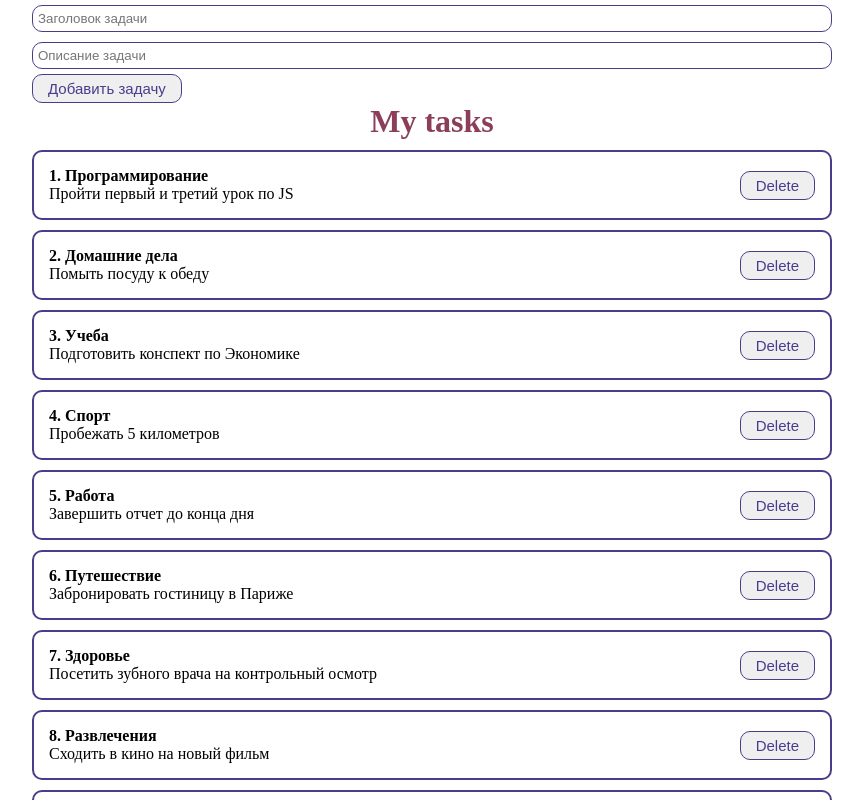
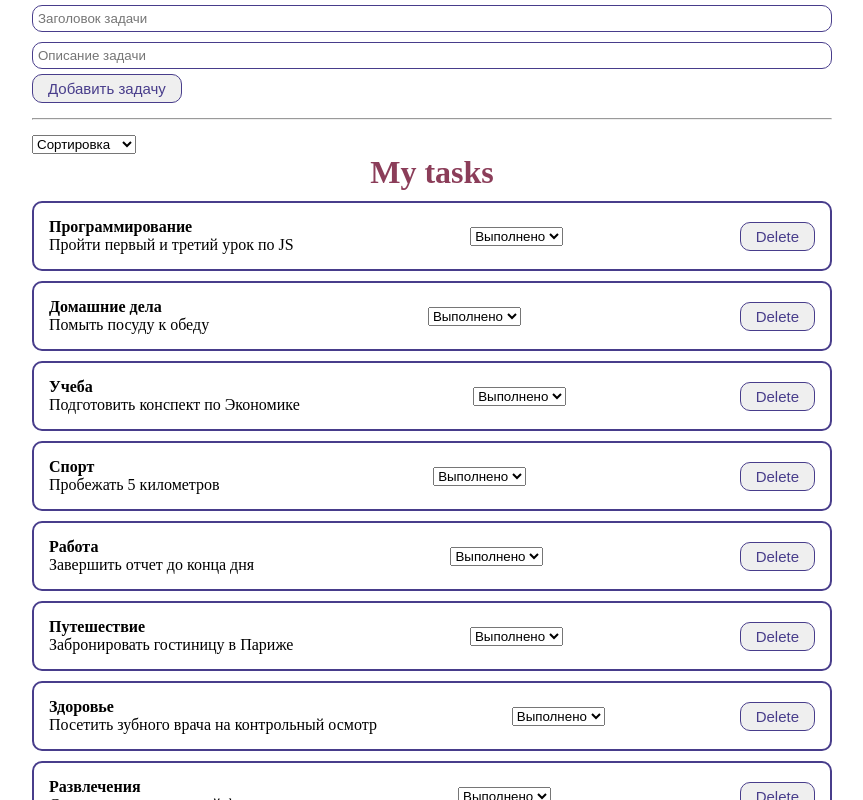
Before and after one commit to SergioSboy/task-manager, a React (Create React App) app: page / in a window 1280 px wide. Shown: the top 800 px of the page, without its empty margins (208-1071 px from the left). Built offline with nearby package versions, Linux system fonts and the light colour scheme.

Commit message:
MySelect component
sort elements in massive on body and title

```diff
--- a/src/App.js
+++ b/src/App.js
@@ -5,6 +5,7 @@ import Tasklist from "./components/Tasklist";
 import MyButton from "./components/UI/button/MyButton";
 import MyInput from "./components/UI/input/MyInput";
 import TaskForm from "./components/TaskForm";
+import MySelect from "./components/UI/select/MySelect";
 
 function App() {
     const [tasks, setTasks] = useState([
@@ -20,6 +21,7 @@ function App() {
         {id: 10, title: 'Семья', body: 'Позвонить родителям и узнать как у них дела'}
     ])
     // Добавление задачи
+    const [selectedSort, setSelectedSort] = useState('')
     const createTask = (newTask) => {
         setTasks([...tasks, newTask])
 
@@ -28,9 +30,26 @@ function App() {
     const removeTask = (task) => {
         setTasks(tasks.filter(p => p.id !== task.id))
     }
+    // Сортировка массива с задачами для пользователя
+    const sortTasks = (sort) => {
+        setSelectedSort(sort)
+        setTasks([...tasks].sort((a,b) => a[sort].localeCompare(b[sort])))
+    }
     return (
         <div className="App">
             <TaskForm create={createTask}/>
+            <hr style={{margin: "15px 0", color: "blue"}}/>
+            <div>
+                <MySelect
+                    value={selectedSort}
+                    onChange={sortTasks}
+                    defaultValue="Сортировка"
+                    options={[
+                        {value:'title', name: 'По названию'},
+                        {value:'body', name:'По описанию'}
+                    ]}
+                />
+            </div>
             {tasks.length !== 0
                 ? <Tasklist tasks={tasks} remove={removeTask}/>
                 : <h1 style={{textAlign: 'center'}}>
--- a/src/components/Taskitem.jsx
+++ b/src/components/Taskitem.jsx
@@ -1,24 +1,31 @@
 import React from 'react';
 import MyButton from "./UI/button/MyButton";
+
 
 const Taskitem = (props) => {
     return (
         <div className="task">
             <div className="task__content">
-                <strong>{props.number}. {props.task.title}</strong>
+                <strong>{props.task.title}</strong>
                 <div>
                     {props.task.body}
                 </div>
             </div>
-            <div className="post__btn">
+            <div>
+                <select>
+                    <option value="value1">Выполнено</option>
+                    <option value="value1">В процессе</option>
+                </select>
+            </div>
+            <div className="task__btn">
                 <div>
-                    <MyButton onClick = {() => props.remove(props.task)}>
+                    <MyButton onClick={() => props.remove(props.task)}>
                         Delete
                     </MyButton>
                 </div>
             </div>
         </div>
-    );
+);
 };
 
 export default Taskitem;
--- /dev/null
+++ b/src/components/UI/select/MySelect.jsx
@@ -0,0 +1,19 @@
+import React from 'react';
+
+const MySelect = ({options, defaultValue, value, onChange}) => {
+    return (
+        <select
+            value={value}
+            onChange={e => onChange(e.target.value)}
+        >
+            <option disabled value="">{defaultValue}</option>
+            {options.map(option =>
+                <option key={option.value} value={option.value}>
+                    {option.name}
+                </option>
+            )}
+        </select>
+    );
+};
+
+export default MySelect;
```
Also changed, not shown: src/styles/app.css (line endings or trailing spaces).
